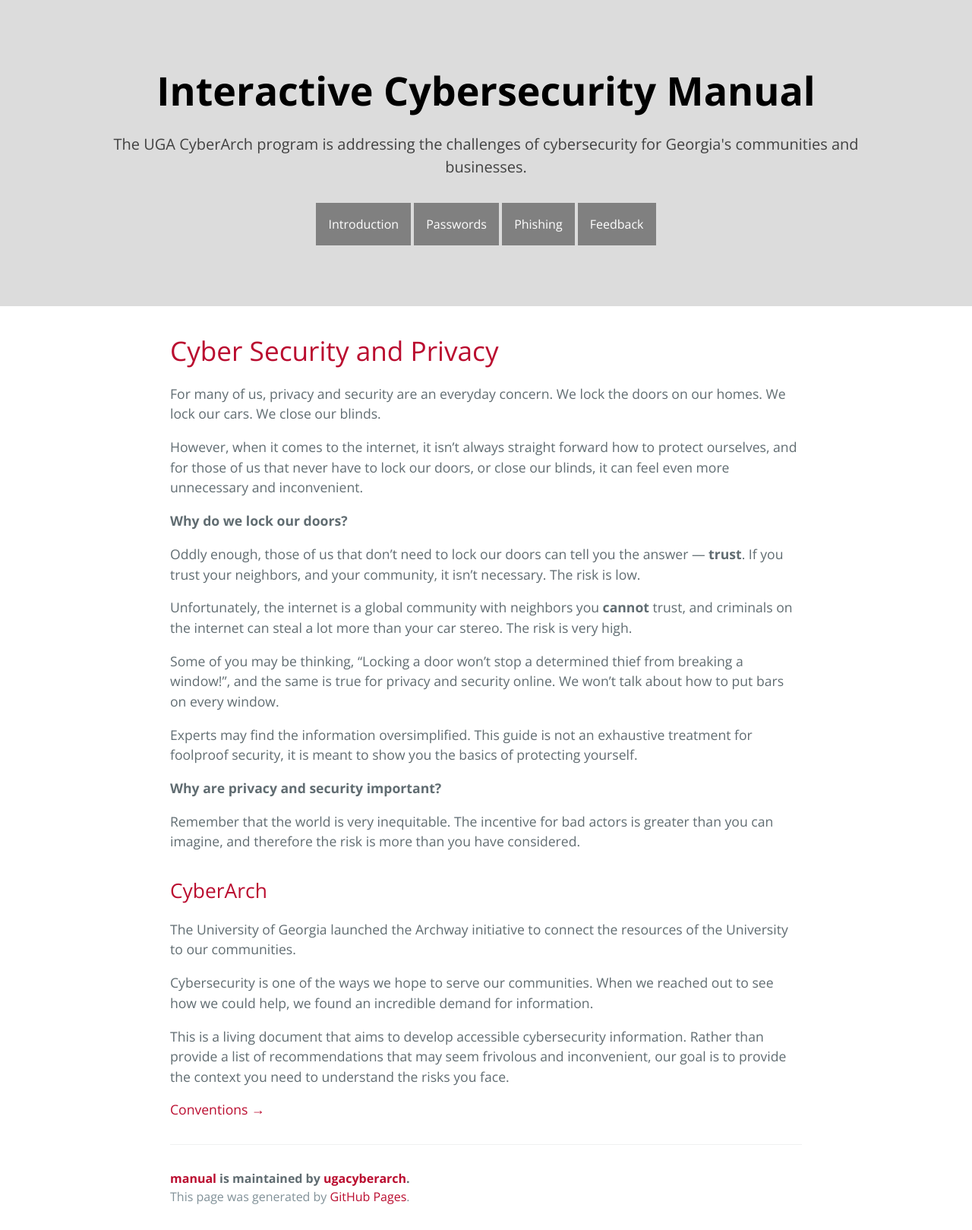
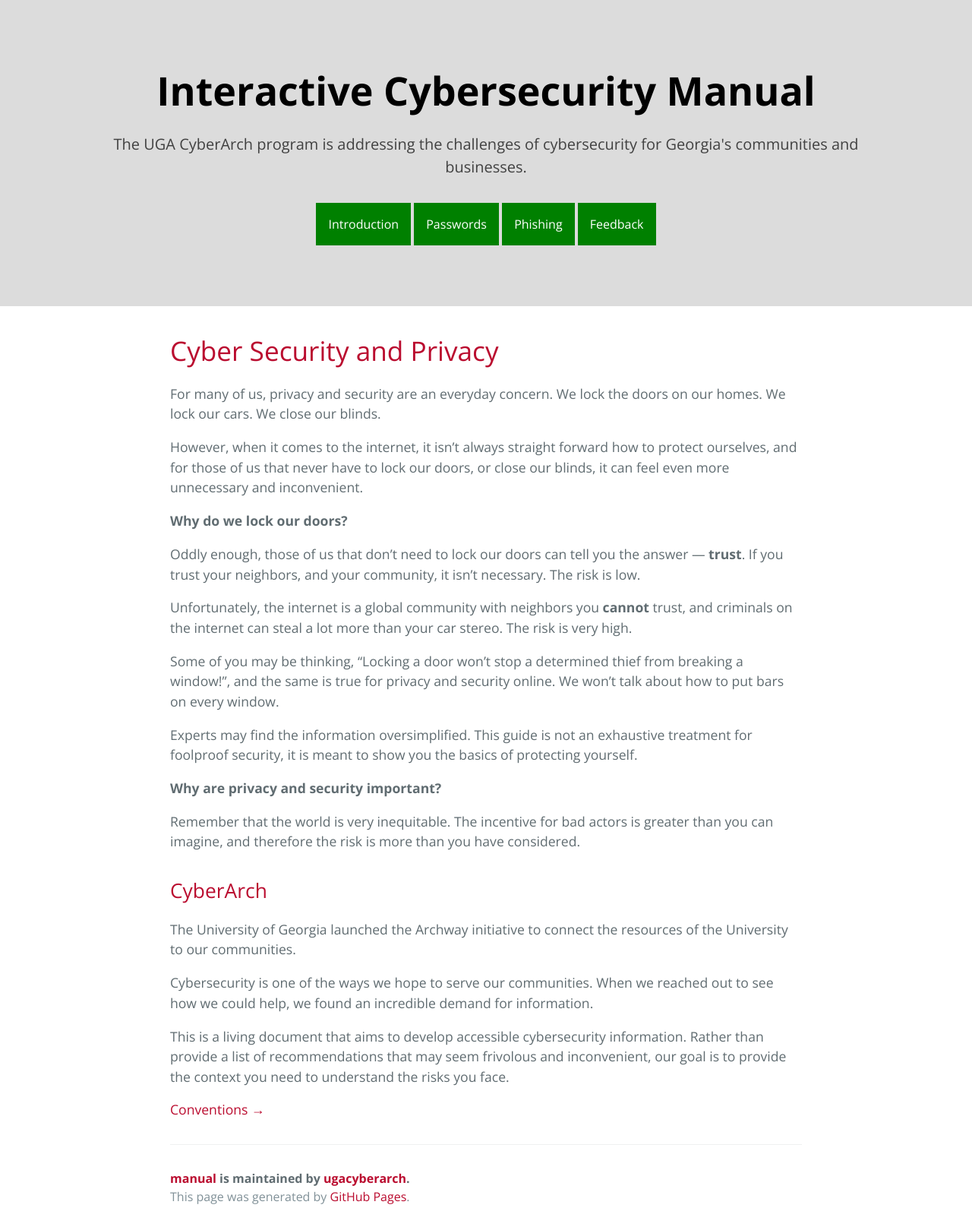
Before and after one commit to ugacyberarch/manual, a Jekyll site: the page built from index.md, in a window 1280 px wide. Shown: the whole page at 76% size. Built offline with Jekyll 4.4.1, drawn with Linux system fonts in a browser that asks for light colours.

Commit message:
Update default.html

```diff
--- a/_layouts/default.html
+++ b/_layouts/default.html
@@ -47,7 +47,7 @@
 <meta name="viewport" content="width=device-width, initial-scale=1">
 <style>
 .dropbtn {
-  background-color: gray;
+  background-color: green;
   color: white;
   padding: 16px;
   font-size: 16px;
```
